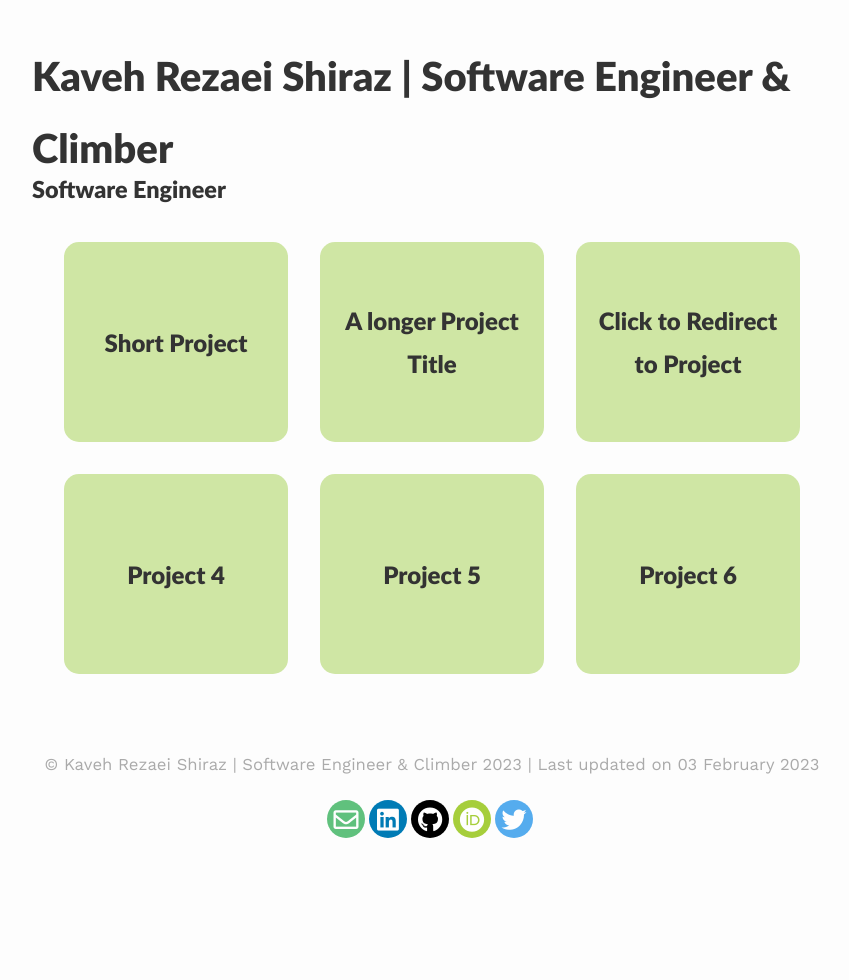
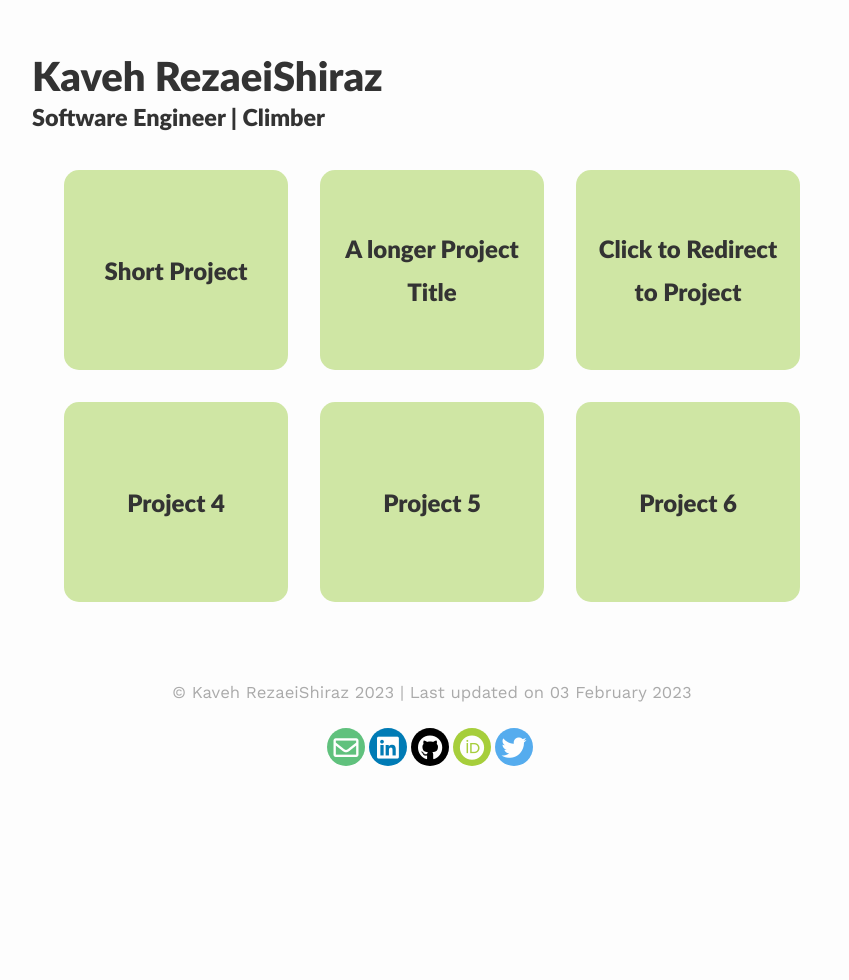
Before and after one commit to KavehRS/website, a Jekyll site: the page built from _pages/projects.md, in a window 1280 px wide. Shown: the whole page, without its empty margins (208-1057 px from the left). Built offline with Jekyll 4.4.1, drawn with Linux system fonts in a browser that asks for light colours; nearby versions of some CDN libraries.

Commit message:
Update _config.yml

```diff
--- a/_config.yml
+++ b/_config.yml
@@ -1,8 +1,8 @@
 ### your site title here
 
-title: Kaveh Rezaei Shiraz |  Software Engineer & Climber
+title: Kaveh RezaeiShiraz
 # description: subtitle | affiliations | motto
-description:  Software Engineer
+description:  Software Engineer | Climber
 
 
 baseurl: / #name of GitHub repository
```
